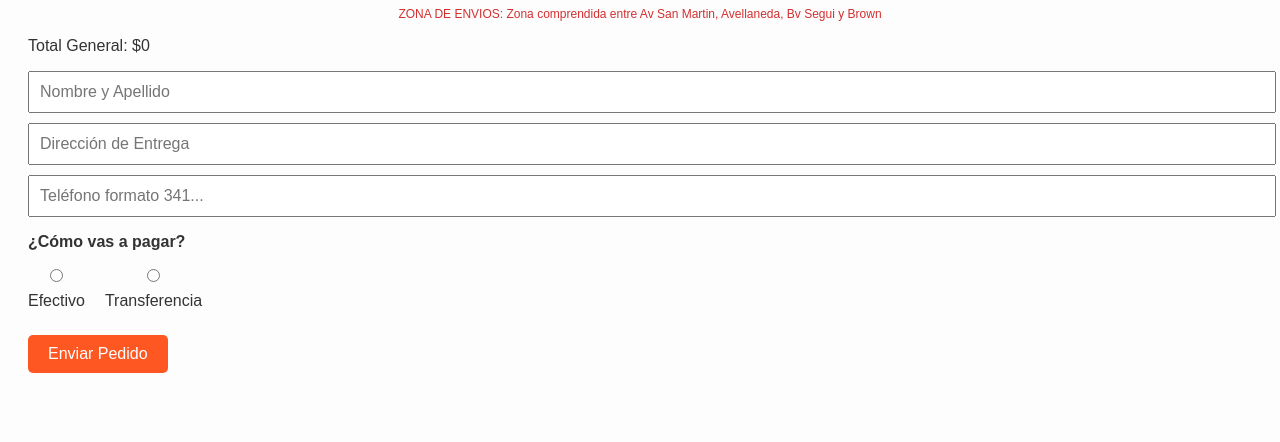
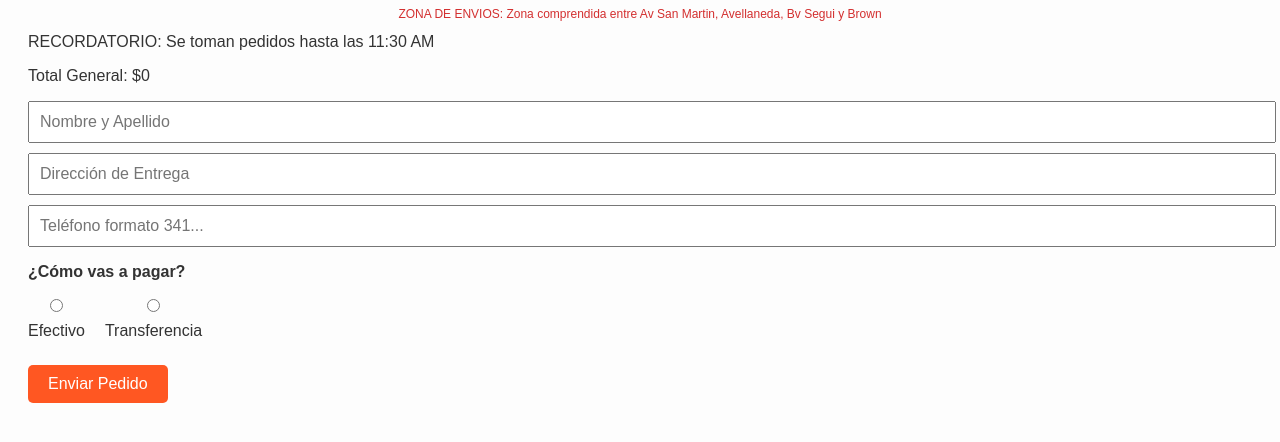
Before and after one commit to Francodamato1889/APPVIANDAZ, a plain HTML site: page index.html in a window 1280 px wide. Shown: the part 300-742 px from the top of the page. Drawn offline with Linux system fonts and the light colour scheme; no server answers.

Commit message:
Update index.html

```diff
--- a/index.html
+++ b/index.html
@@ -26,6 +26,8 @@
     <p style="color: #d32f2f !important; font-size: 12px; text-align: center; margin-top: 8px;">
   ZONA DE ENVIOS: Zona comprendida entre Av San Martin, Avellaneda, Bv Segui y Brown
 </p>
+    <div class="recordatorio">RECORDATORIO: Se toman pedidos hasta las 11:30 AM</div>
+
 
     <div id="menus-container"></div>
 
```
